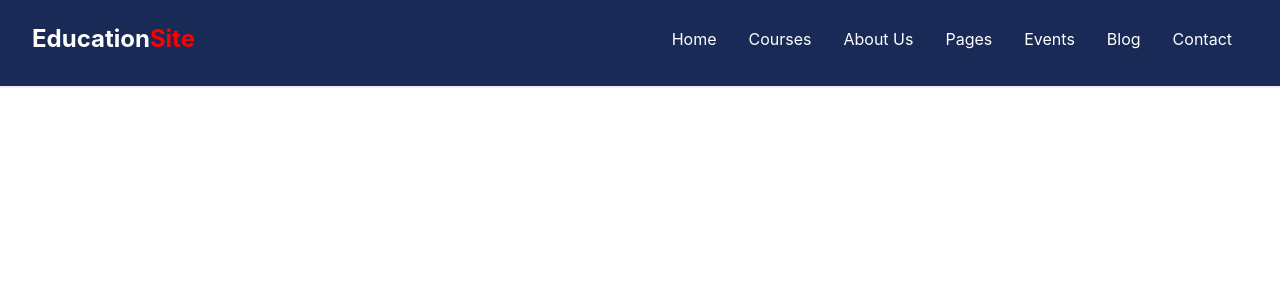
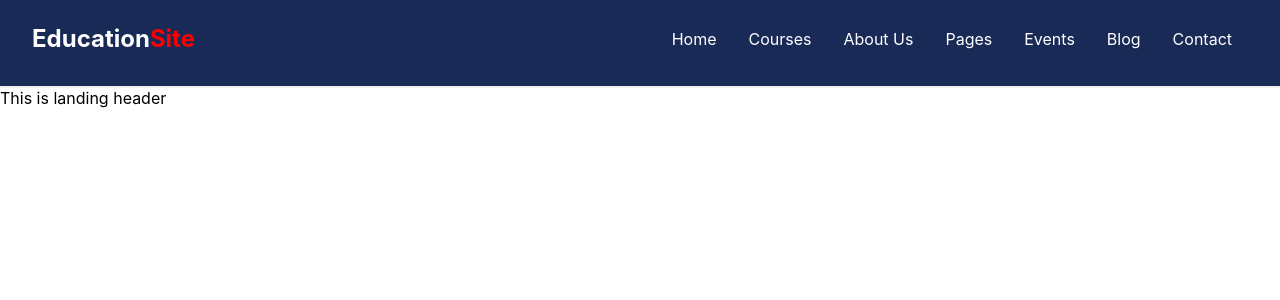
Before and after one commit to mchomvus4/education, a React (Create React App) app: page / in a window 1280 px wide. Shown: the top 300 px of the page. Built offline with nearby package versions, Linux system fonts and the light colour scheme.

Commit message:
file updated

```diff
--- a/src/App.js
+++ b/src/App.js
@@ -1,12 +1,14 @@
 import React from 'react';
 import NavBar from './components/Nav/NavBar';
+import Header from './components/Landing/Header';
 
 
 
 function App() {
   return (
     <div className="">
-      <NavBar/>
+      <NavBar />
+      <Header/>
     </div>
   );
 }
--- /dev/null
+++ b/src/components/Landing/Header.jsx
@@ -0,0 +1,11 @@
+import React from 'react'
+
+function Header() {
+    return (
+        <section>
+            This is landing header
+        </section>
+    )
+}
+
+export default Header
--- a/src/components/Nav/RightNav.jsx
+++ b/src/components/Nav/RightNav.jsx
@@ -18,7 +18,7 @@ const UL = styled.ul`
            top: 0;
            right: 0;
            height: 100vh;
-           width: 20rem;
+           width: 10rem;
            padding-top:3.5rem;
            transition: transform 0.3s ease-in-out;
        }
```
Also changed, not shown: src/components/Landing/Header.css (added).
